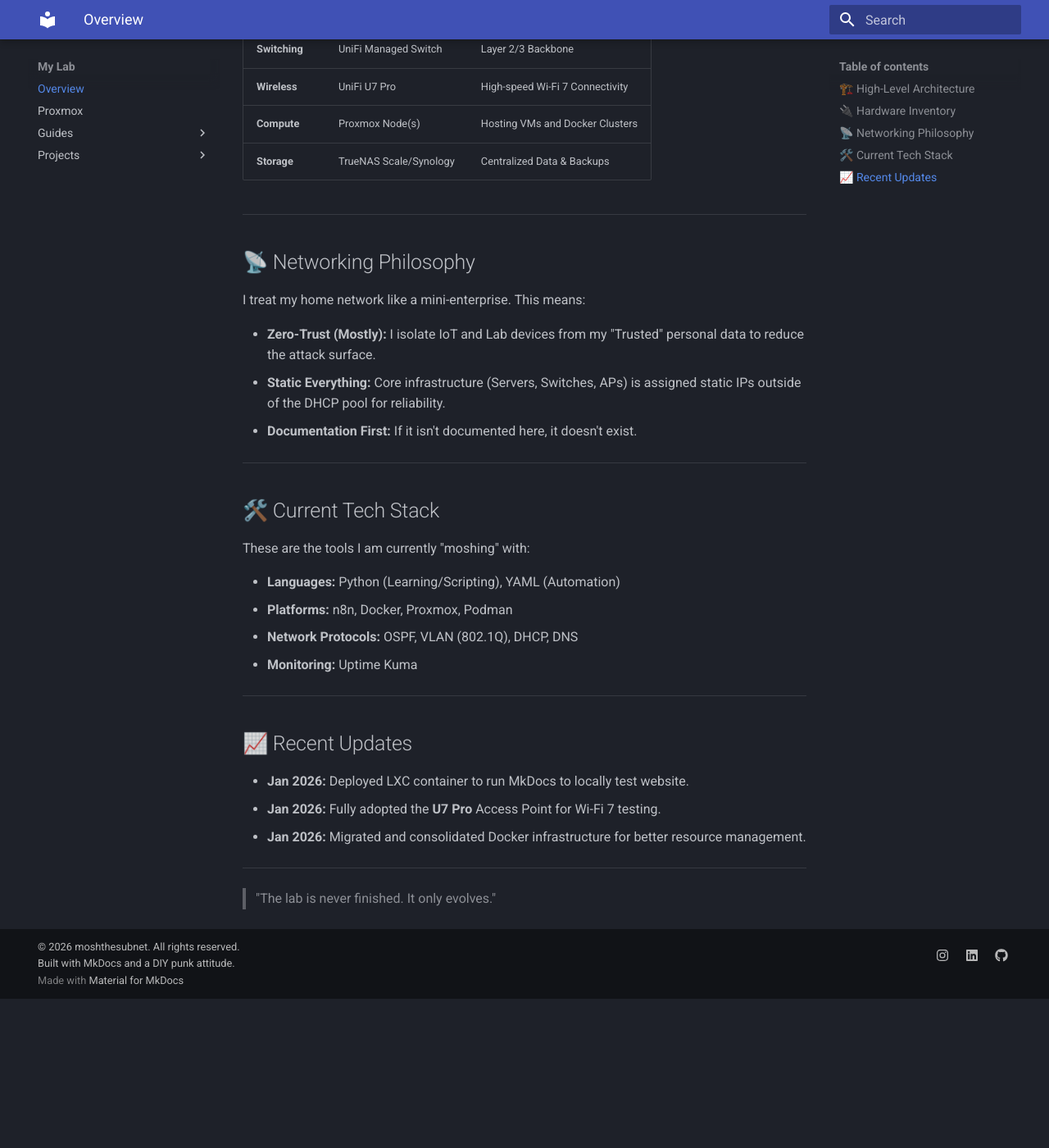
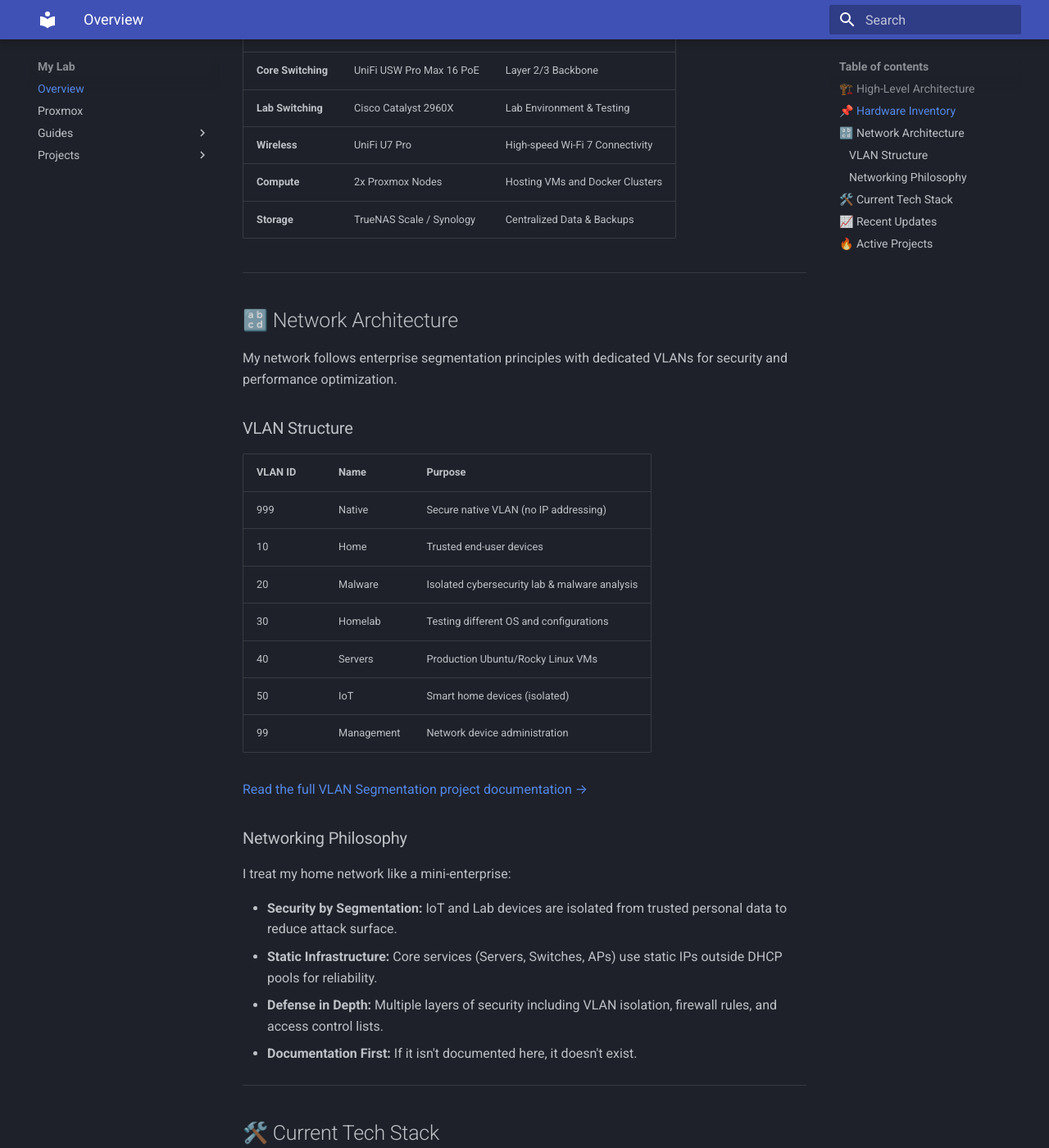
Before and after one commit to moshthesubnet/my-lab-docs, an MkDocs documentation site: the page built from docs/lab/overview.md, in a window 1280 px wide and 1400 px high, scrolled down 819 px. Shown: the whole window at 82% size. Built offline with MkDocs 1.6.1 and Material for MkDocs 9.7.7, drawn with Linux system fonts in a browser that asks for light colours; before the commit the page ends 2037 px from its top, so only the background shows below that; some of the changed text lies outside the part shown.

Commit message:
Update overview.md

```diff
--- a/docs/lab/overview.md
+++ b/docs/lab/overview.md
@@ -7,51 +7,93 @@ The primary goal of this lab is to mirror enterprise-grade networking and virtua
 ---
 
 ## 🏗️ High-Level Architecture
+
 My lab is built on three core pillars:
 
-1. **Virtualization:** A Proxmox VE 2 node setup managing compute resources.
-2. **Infrastructure:** A OPNsense and UniFi-powered backbone with dedicated VLAN segmentation.
-3. **Automation:** A "self-healing" mindset using n8n, Python and Bash to handle repetitive tasks.
+1. **Virtualization:** A 2-node Proxmox VE setup managing compute resources for VMs and containers.
+2. **Infrastructure:** An OPNsense and UniFi-powered backbone with secure VLAN segmentation following Cisco best practices.
+3. **Automation:** A "self-healing" mindset using n8n, Python, and Bash to handle repetitive tasks.
 
 ---
 
-## 🔌 Hardware Inventory
+## 📌 Hardware Inventory
+
 | Component | Device | Role |
 | :--- | :--- | :--- |
 | **Gateway** | OPNsense VM | Main Router & Firewall |
-| **Switching** | UniFi Managed Switch | Layer 2/3 Backbone |
+| **Core Switching** | UniFi USW Pro Max 16 PoE | Layer 2/3 Backbone |
+| **Lab Switching** | Cisco Catalyst 2960X | Lab Environment & Testing |
 | **Wireless** | UniFi U7 Pro | High-speed Wi-Fi 7 Connectivity |
-| **Compute** | Proxmox Node(s) | Hosting VMs and Docker Clusters |
-| **Storage** | TrueNAS Scale/Synology | Centralized Data & Backups |
+| **Compute** | 2x Proxmox Nodes | Hosting VMs and Docker Clusters |
+| **Storage** | TrueNAS Scale / Synology | Centralized Data & Backups |
 
 ---
 
-## 📡 Networking Philosophy
+## 🔡 Network Architecture
 
-I treat my home network like a mini-enterprise. This means:
+My network follows enterprise segmentation principles with dedicated VLANs for security and performance optimization.
 
-* **Zero-Trust (Mostly):** I isolate IoT and Lab devices from my "Trusted" personal data to reduce the attack surface.
-* **Static Everything:** Core infrastructure (Servers, Switches, APs) is assigned static IPs outside of the DHCP pool for reliability.
+### VLAN Structure
+
+| VLAN ID | Name | Purpose |
+| :--- | :--- | :--- |
+| 999 | Native | Secure native VLAN (no IP addressing) |
+| 10 | Home | Trusted end-user devices |
+| 20 | Malware | Isolated cybersecurity lab & malware analysis |
+| 30 | Homelab | Testing different OS and configurations |
+| 40 | Servers | Production Ubuntu/Rocky Linux VMs |
+| 50 | IoT | Smart home devices (isolated) |
+| 99 | Management | Network device administration |
+
+[Read the full VLAN Segmentation project documentation →](../projects/VLAN_segmentation.md)
+
+### Networking Philosophy
+
+I treat my home network like a mini-enterprise:
+
+* **Security by Segmentation:** IoT and Lab devices are isolated from trusted personal data to reduce attack surface.
+* **Static Infrastructure:** Core services (Servers, Switches, APs) use static IPs outside DHCP pools for reliability.
+* **Defense in Depth:** Multiple layers of security including VLAN isolation, firewall rules, and access control lists.
 * **Documentation First:** If it isn't documented here, it doesn't exist.
 
 ---
 
 ## 🛠️ Current Tech Stack
 
-These are the tools I am currently "moshing" with:
+*Technologies I'm actively working with:*
 
-* **Languages:** Python (Learning/Scripting), YAML (Automation)
-* **Platforms:** n8n, Docker, Proxmox, Podman
-* **Network Protocols:** OSPF, VLAN (802.1Q), DHCP, DNS
-* **Monitoring:** Uptime Kuma
+**Virtualization & Containers:**
+* Proxmox VE, Docker, LXC, Podman
+
+**Networking:**
+* Cisco IOS, OPNsense, UniFi, VLANs (802.1Q), OSPF, IPsec VPN
+
+**Automation & Scripting:**
+* Python, Ansible, Bash, YAML, n8n
+
+**Monitoring & Security:**
+* Uptime Kuma, Wireshark, Splunk, Pi-hole
 
 ---
 
 ## 📈 Recent Updates
-* **Jan 2026:** Deployed LXC container to run MkDocs to locally test website.
-* **Jan 2026:** Fully adopted the **U7 Pro** Access Point for Wi-Fi 7 testing.
-* **Jan 2026:** Migrated and consolidated Docker infrastructure for better resource management.
 
+* **Feb 2026:** Completed VLAN segmentation security hardening project—eliminated VLAN 1, implemented native VLAN 999, and created dedicated management VLAN 99.
+* **Jan 2026:** Deployed LXC container running MkDocs for local documentation testing and continuous deployment.
+* **Jan 2026:** Fully adopted the U7 Pro Access Point for Wi-Fi 7 performance testing.
+* **Jan 2026:** Migrated and consolidated Docker infrastructure from 3 hosts to 2 for better resource management.
+
+---
+
+## 🔥 Active Projects
+
+Currently working on:
+
+* **Network Automation:** Developing Ansible playbooks for automated Cisco device configuration and compliance checking
+* **Infrastructure as Code:** Implementing Terraform for automated Proxmox VM provisioning
+* **Monitoring Stack:** Deploying centralized logging with ELK stack across all VLANs
+
+[View all projects →](../projects/projects.md)
 
 ---
 
```
